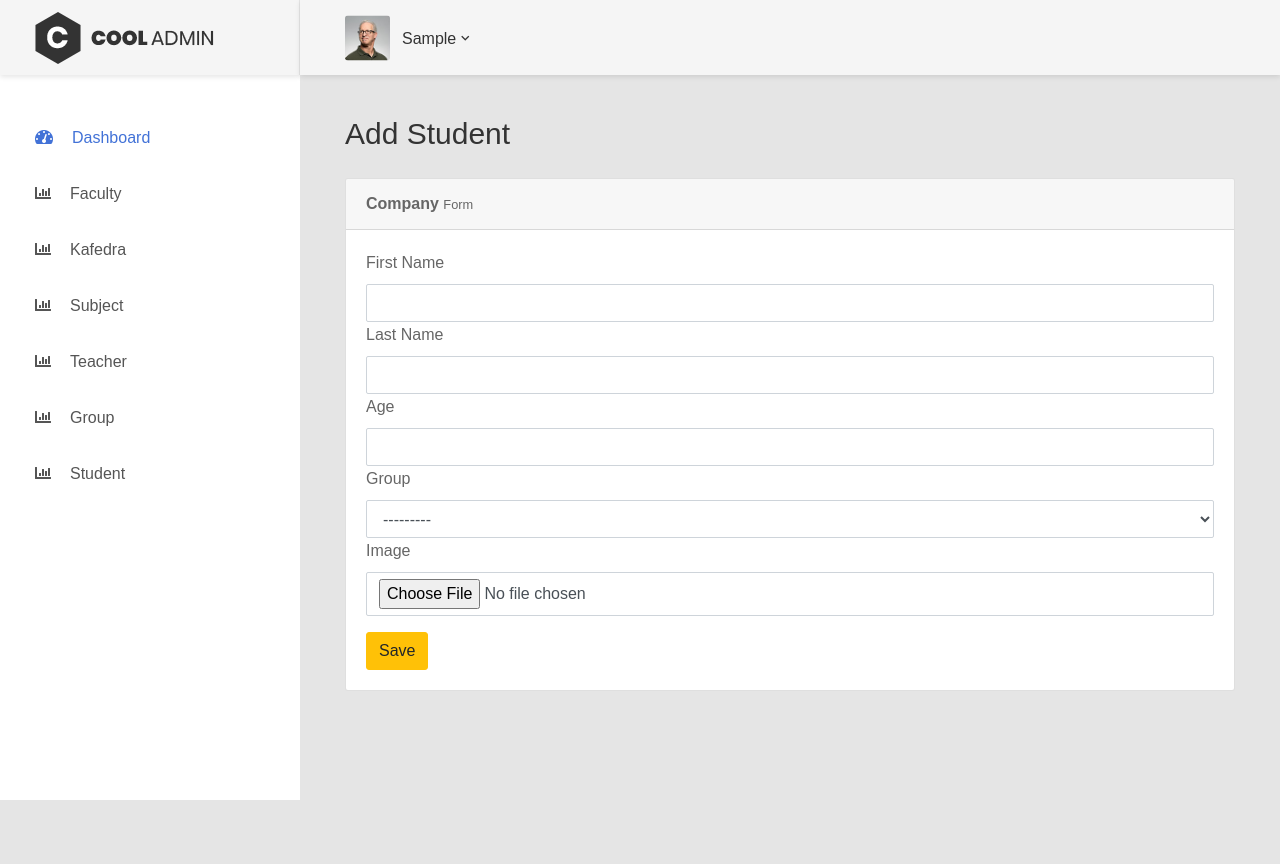
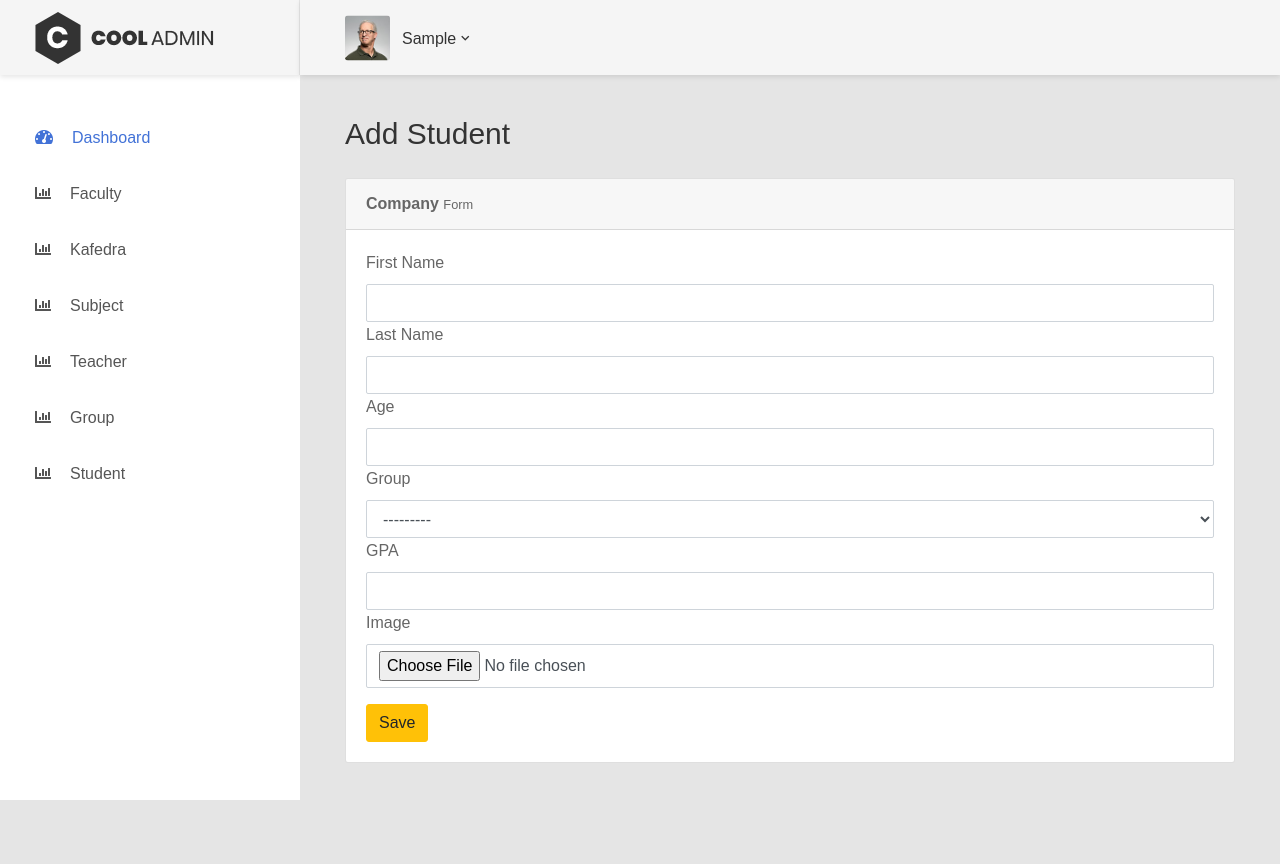
Before and after one commit to Programmerpython0728/my_universty_site, a Django app: page /student/create/ in a window 1280 px wide. Run offline with Django 5.2, Linux system fonts and the light colour scheme; the visitor is signed in with stand-in values (Sample User, id 1); data that the repository does not hold is empty; some libraries are stand-ins or nearby versions.

Commit message:
yagi ozgarish GPA qoshildi

```diff
--- a/adminapp/forms.py
+++ b/adminapp/forms.py
@@ -54,4 +54,8 @@ class StudentForm(forms.ModelForm):
         "last_name":forms.TextInput(attrs={'class':'form-control'}),
         "age":forms.NumberInput(attrs={'class':'form-control'}),
         "group":forms.Select(attrs={'class':'form-control'}),
-        "image": forms.FileInput(attrs={'class': 'form-control'})}
+        "image": forms.FileInput(attrs={'class': 'form-control'}),
+        "gpa":forms.NumberInput(attrs={'class':'form-control'})
+
+
+        }
--- a/adminapp/models.py
+++ b/adminapp/models.py
@@ -45,3 +45,4 @@ class Student(models.Model):
     age = models.IntegerField(null=False, blank=False)
     group = models.ForeignKey(Group, null=True, on_delete=models.SET_NULL)
     image = models.ImageField(upload_to='images', null=True)
+    gpa=models.FloatField(null=False,blank=False)
--- a/adminapp/services.py
+++ b/adminapp/services.py
@@ -59,7 +59,7 @@ def get_teacher():
 
 def get_student():
     with closing(connection.cursor()) as cursor:
-        cursor.execute("""SELECT adminapp_student.id, adminapp_student.first_name, adminapp_student.last_name,
+        cursor.execute("""SELECT adminapp_student.id, adminapp_student.first_name, adminapp_student.last_name,adminapp_student.gpa,
         adminapp_student.age,
         adminapp_group.name as group_name, adminapp_student.image as image  from adminapp_student
         left join adminapp_group on adminapp_student.group_id = adminapp_group.id""")
--- a/templates/student/form.html
+++ b/templates/student/form.html
@@ -38,6 +38,8 @@
                                         {{ form.age }}
                                         <label class=" form-control-label">Group</label>
                                         {{ form.group }}
+                                         <label class=" form-control-label">GPA</label>
+                                        {{ form.gpa }}
                                         <label  class=" form-control-label">Image</label>
                                         {{form.image}}
                                     </div>
--- a/templates/student/list.html
+++ b/templates/student/list.html
@@ -33,6 +33,7 @@
                                         <th>Last Name</th>
                                         <th>Age</th>
                                         <th>Group</th>
+                                        <th> GPA </th>
                                         <th>Image</th>
                                         <th>Actions</th>
                                     </tr>
@@ -45,6 +46,7 @@
                                         <td>{{ student.last_name }}</td>
                                         <td>{{ student.age }}</td>
                                         <td>{{ student.group_name }}</td>
+                                        <td>{{student.gpa }}</td>
 
                                         <td><img class="img" src="/media/{{ student.image }}" alt="photo" width="30px" height="40px"></td>
 
```
Also changed, not shown: adminapp/migrations/0004_student_gpa.py (added), media/images/20230404_194829.jpg (added).
